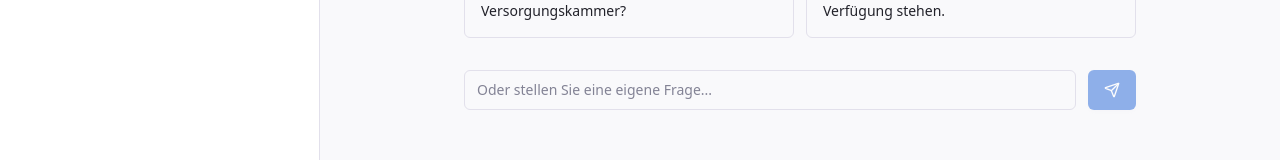
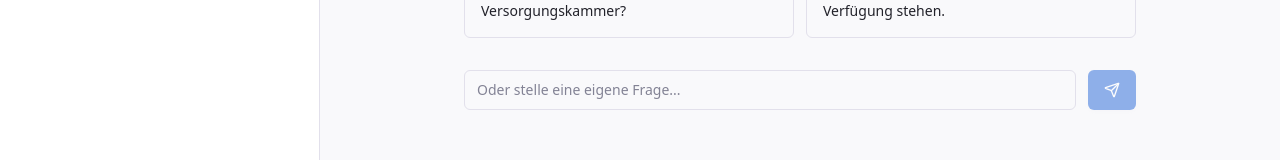
Before and after one commit to Matija024/estateflow-demo-bot, a React (Vite) app: page / in a window 1280 px wide. Shown: the part 511-671 px from the top of the page. Built offline with nearby package versions, Linux system fonts and the light colour scheme.

Commit message:
Code edited in Lovable Code Editor

```diff
--- a/src/components/ChatInterface.tsx
+++ b/src/components/ChatInterface.tsx
@@ -279,7 +279,7 @@ export function ChatInterface({
             {/* Input field for custom questions */}
             <div className="w-full max-w-2xl">
               <div className="flex gap-3">
-                <Input value={inputValue} onChange={e => setInputValue(e.target.value)} onKeyPress={handleKeyPress} placeholder="Oder stellen Sie eine eigene Frage..." disabled={isLoading} className="flex-1 border-estate-border focus:ring-estate-purple focus:border-estate-purple" />
+                <Input value={inputValue} onChange={e => setInputValue(e.target.value)} onKeyPress={handleKeyPress} placeholder="Oder stelle eine eigene Frage..." disabled={isLoading} className="flex-1 border-estate-border focus:ring-estate-purple focus:border-estate-purple" />
                 <Button onClick={() => handleSendMessage(inputValue)} disabled={!inputValue.trim() || isLoading} className="bg-estate-purple hover:bg-estate-purple-dark text-white shadow-button px-4">
                   <Send size={16} />
                 </Button>
```
